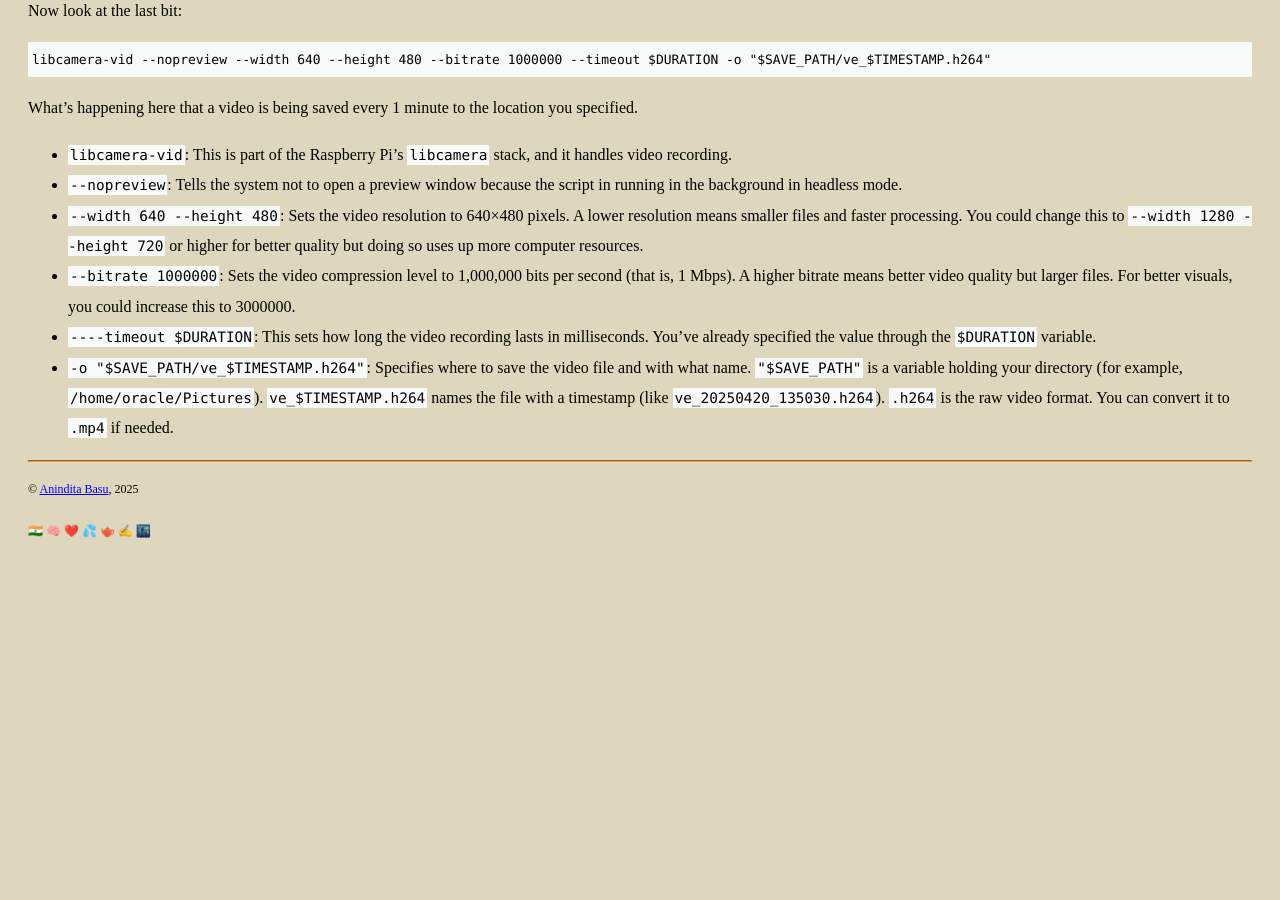
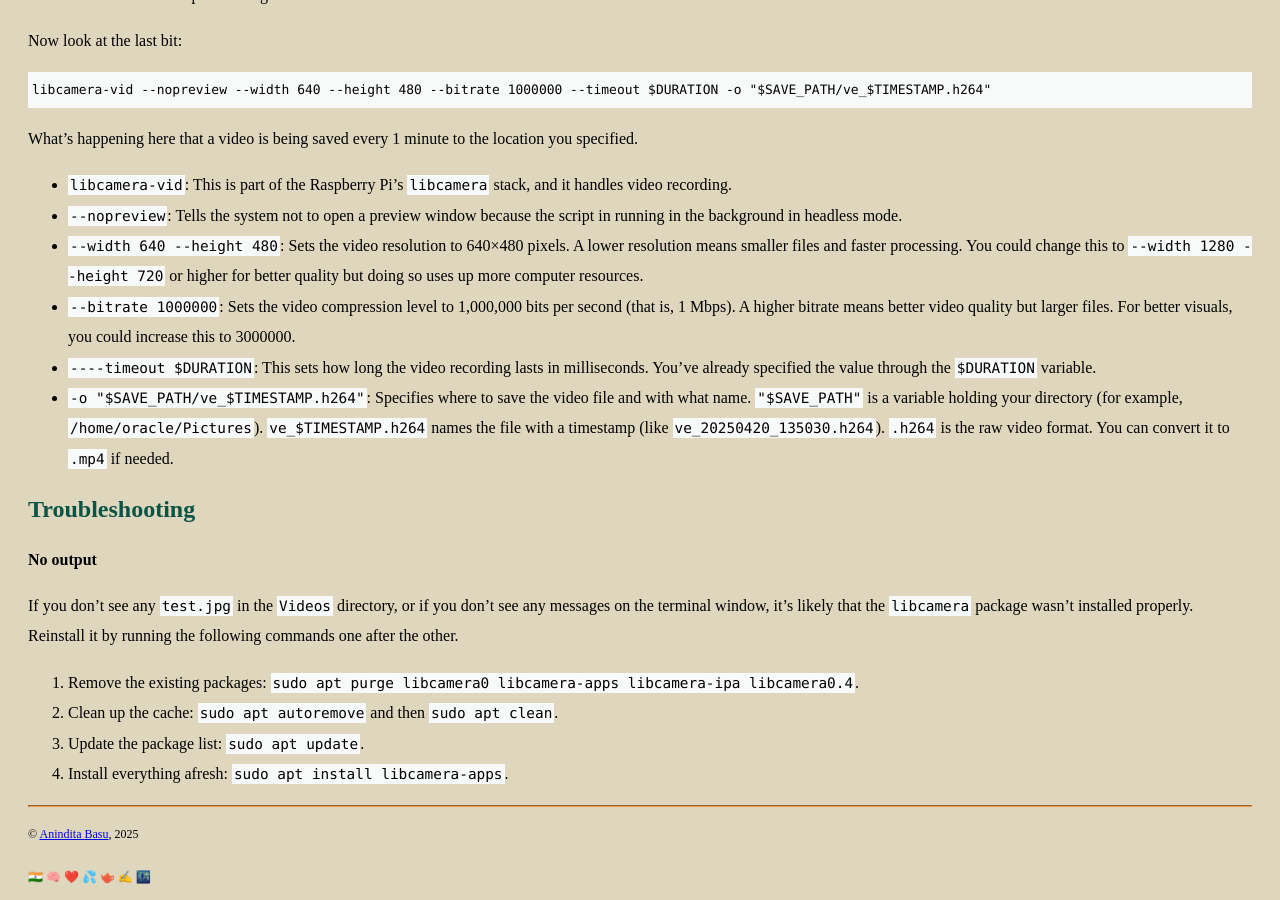
Before and after one commit to AninditaBasu/pi-projects, a Jekyll site: the page built from topics/bash_security_camera.md, in a window 1280 px wide and 900 px high, scrolled down 1776 px. Built offline with Jekyll 4.4.1, drawn with Linux system fonts in a browser that asks for light colours; emoji names are drawn with the system emoji font; before the commit the page ends 2331 px from its top, so only the background shows below that.

Commit message:
camera, initial

```diff
--- a/topics/bash_security_camera.md
+++ b/topics/bash_security_camera.md
@@ -17,6 +17,7 @@ The operating system that you installed on the Raspberry Pi already includes `li
 -  [The steps](#the-steps)
 -  [The script, plain](#the-script-plain)
 -  [The script, explained](#the-script-explained)
+-  [Troubleshooting](#troubleshooting)
 
 <hr/>
 
@@ -82,3 +83,14 @@ What's happening here that a video is being saved every 1 minute to the location
 -  `--bitrate 1000000`: Sets the video compression level to 1,000,000 bits per second (that is, 1 Mbps). A higher bitrate means better video quality but larger files. For better visuals, you could increase this to 3000000.
 -  `----timeout $DURATION`: This sets how long the video recording lasts in milliseconds. You've already specified the value through the `$DURATION` variable.
 -  `-o "$SAVE_PATH/ve_$TIMESTAMP.h264"`: Specifies where to save the video file and with what name. `"$SAVE_PATH"` is a variable holding your directory (for example, `/home/oracle/Pictures`). `ve_$TIMESTAMP.h264` names the file with a timestamp (like `ve_20250420_135030.h264`). `.h264` is the raw video format. You can convert it to `.mp4` if needed.
+
+## Troubleshooting
+
+**No output**
+
+If you don't see any `test.jpg` in the `Videos` directory, or if you don't see any messages on the terminal window, it's likely that the `libcamera` package wasn't installed properly. Reinstall it by running the following commands one after the other.
+
+1.  Remove the existing packages: `sudo apt purge libcamera0 libcamera-apps libcamera-ipa libcamera0.4`.
+2.  Clean up the cache: `sudo apt autoremove` and then `sudo apt clean`.
+3.  Update the package list: `sudo apt update`.
+4.  Install everything afresh: `sudo apt install libcamera-apps`.
```
Also changed, not shown: topics/pi_zero_attach_camera3.md (+3 -5 lines), topics/pi_zero_install_os.md (+1 -1 lines), topics/security_camera.md (+4 -4 lines), topics/security_camera_refine.md (+2 -4 lines).
